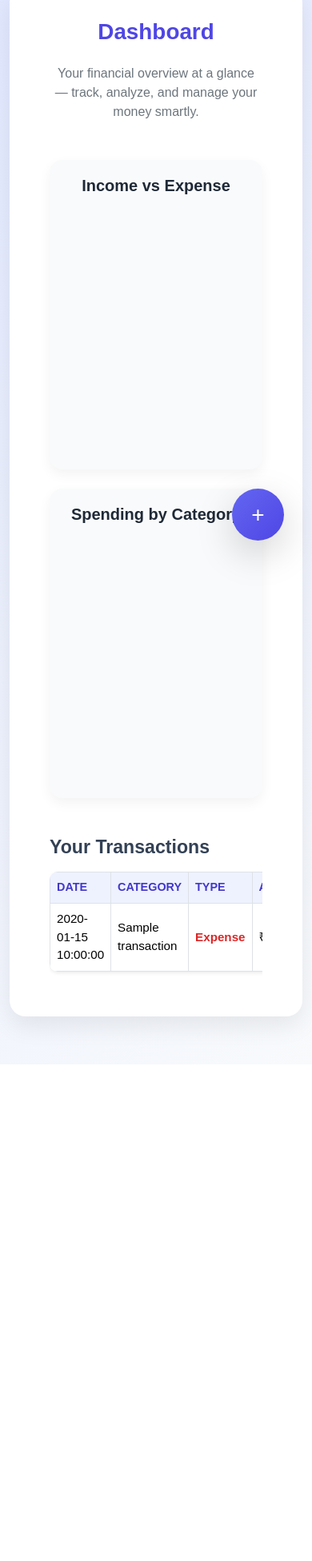
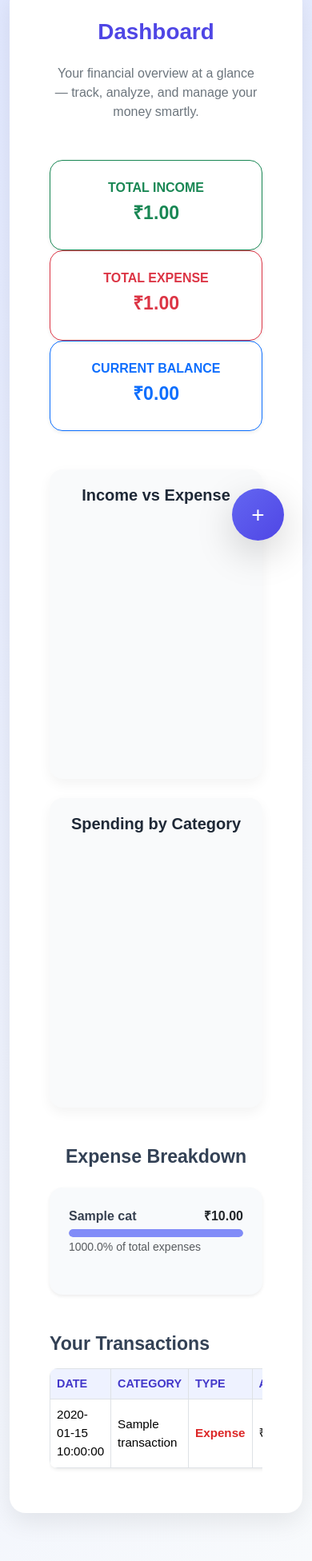
Before and after one commit to dipanshu-raj0102/CS50_Final_Project, a Flask app: template templates/dashboard.html in a window 390 px wide; the page is wider, and only the part inside the window is pictured. Shown: the part 133-2085 px from the top of that part at 80% size. Before the commit the page ends 1461 px from the top of that part, so only its background shows below. Run offline with Flask 3, Linux system fonts and the light colour scheme; the template is opened without the code that fills it: most values are stand-ins (such as "Sample title", 1, 10 or a date in 2020).

Commit message:
touching

```diff
--- a/templates/dashboard.html
+++ b/templates/dashboard.html
@@ -125,6 +125,29 @@
     #incomeExpenseChart, #categoryExpenseChart {
       height: 300px;
     }
+
+    .summary-card {
+  transition: transform 0.2s ease, box-shadow 0.2s ease;
+}
+.summary-card:hover {
+  transform: translateY(-5px);
+  box-shadow: 0 6px 20px rgba(0, 0, 0, 0.08);
+}
+.progress {
+  background-color: #e5e7eb;
+  border-radius: 8px;
+  overflow: hidden;
+}
+
+.progress-bar {
+  border-radius: 8px;
+}
+
+.text-gray-700 {
+  color: #374151;
+}
+
+
   </style>
 {% endblock %}
 
@@ -132,6 +155,35 @@
 <div class="dashboard-container">
   <h1 class="text-center mb-4">Dashboard</h1>
   <p class="text-center text-secondary mb-5">Your financial overview at a glance — track, analyze, and manage your money smartly.</p>
+
+  <!-- Summary Cards -->
+  <div class="row text-center mb-5">
+    <div class="col-md-4">
+      <div class="p-4 rounded-4 shadow-sm border border-success bg-gradient"
+           style="background: linear-gradient(135deg, #dcfce7, #bbf7d0);">
+        <h6 class="text-success fw-semibold text-uppercase mb-2">Total Income</h6>
+        <h3 class="fw-bold text-success">₹{{ "%.2f"|format(totals['total_income'] or 0) }}</h3>
+      </div>
+    </div>
+
+    <div class="col-md-4">
+      <div class="p-4 rounded-4 shadow-sm border border-danger bg-gradient"
+           style="background: linear-gradient(135deg, #fee2e2, #fecaca);">
+        <h6 class="text-danger fw-semibold text-uppercase mb-2">Total Expense</h6>
+        <h3 class="fw-bold text-danger">₹{{ "%.2f"|format(totals['total_expense'] or 0) }}</h3>
+      </div>
+    </div>
+
+    <div class="col-md-4">
+      {% set balance = (totals['total_income'] or 0) - (totals['total_expense'] or 0) %}
+      <div class="p-4 rounded-4 shadow-sm border border-primary bg-gradient"
+           style="background: linear-gradient(135deg, #e0e7ff, #c7d2fe);">
+        <h6 class="text-primary fw-semibold text-uppercase mb-2">Current Balance</h6>
+        <h3 class="fw-bold text-primary">₹{{ "%.2f"|format(balance) }}</h3>
+      </div>
+    </div>
+  </div>
+
 
   <div class="row g-4">
     <div class="col-md-6">
@@ -147,6 +199,43 @@
       </div>
     </div>
   </div>
+
+    <!-- Expense Breakdown Section -->
+  <div class="mt-5">
+    <h3 class="mb-4 text-center fw-semibold text-indigo-600">Expense Breakdown</h3>
+
+    {% if category_expense %}
+      {% set total_expense = totals['total_expense'] or 0 %}
+      <div class="card shadow-sm p-4 rounded-4 border-0" style="background: #f8fafc;">
+        <div class="list-group list-group-flush">
+          {% for cat in category_expense %}
+            {% set percent = (cat['total'] / total_expense * 100) if total_expense > 0 else 0 %}
+            <div class="mb-4">
+              <div class="d-flex justify-content-between mb-1">
+                <span class="fw-semibold text-gray-700">{{ cat['category_name'] }}</span>
+                <span class="fw-semibold text-dark">₹{{ "%.2f"|format(cat['total']) }}</span>
+              </div>
+              <div class="progress" style="height: 10px;">
+                <div class="progress-bar"
+                     role="progressbar"
+                     style="
+                       width: {{ percent }}%;
+                       background-color: {{ ['#818cf8','#facc15','#34d399','#f87171','#c084fc','#60a5fa'][loop.index0 % 6] }};
+                       transition: width 0.4s ease;">
+                </div>
+              </div>
+              <small class="text-muted">{{ "%.1f"|format(percent) }}% of total expenses</small>
+            </div>
+          {% endfor %}
+        </div>
+      </div>
+    {% else %}
+      <div class="alert alert-info text-center mt-3">
+        No expense data available yet. Add some expenses to view the breakdown.
+      </div>
+    {% endif %}
+  </div>
+
 
   <div class="mt-5">
     <h3 class="mb-3">Your Transactions</h3>
```
Also changed, not shown: finance.db.
